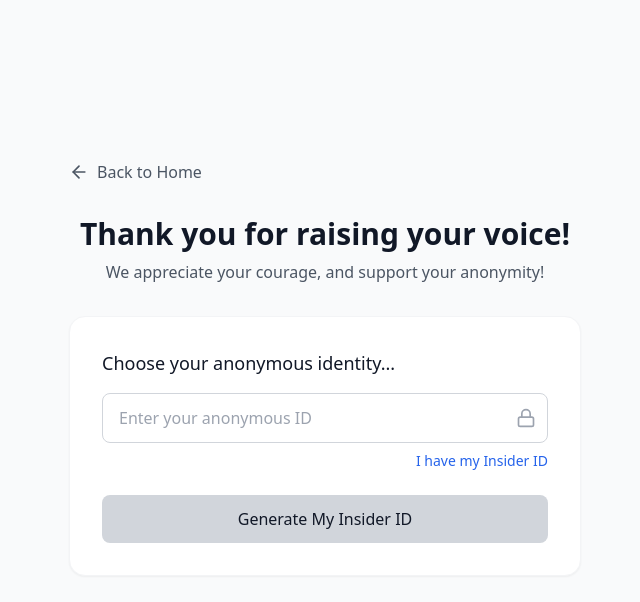
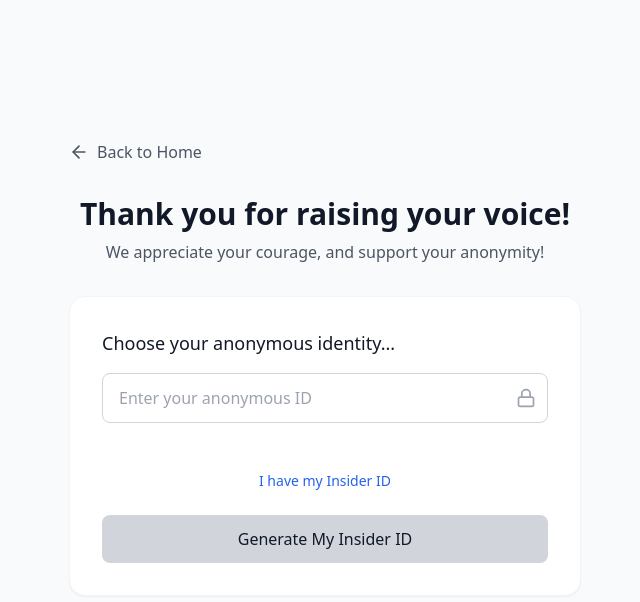
Before and after one commit to mohit-dubey66/database-whistle, a React (Vite) app: page /claim-identity in a window 1280 px wide. Shown: the top 602 px of the page, without its empty margins (315-955 px from the left). Built offline with nearby package versions, Linux system fonts and the light colour scheme; no server answers; the database is empty.

Commit message:
Fixed Linting And Code issues

```diff
--- a/src/components/FloatingMenu.tsx
+++ b/src/components/FloatingMenu.tsx
@@ -52,7 +52,7 @@ export default function FloatingMenu() {
             isOpen ? 'opacity-100 translate-y-0' : 'opacity-0 translate-y-2 pointer-events-none'
           }`}
         >
-          <div className="flex flex-col-reverse gap-3 items-end">
+          <div className="flex flex-col-reverse gap-3 items-end p-5 rounded-md border-gray-200 border border-solid">
             {menuItems.map((item) => (
               <button
                 key={item.label}
--- a/src/components/StoryCard.tsx
+++ b/src/components/StoryCard.tsx
@@ -14,6 +14,8 @@ interface StoryProps {
   reactions: {
     [key: string]: number;
   };
+  selectedReaction: string | null;
+  onReactionSelect: (storyId: string, reaction: string) => void;
 }
 
 const defaultReactions = {
--- a/src/pages/ClaimIdentityPage.tsx
+++ b/src/pages/ClaimIdentityPage.tsx
@@ -33,12 +33,7 @@ export default function ClaimIdentityPage() {
         setError('');
         setSuccess('');
 
-    if (value.length < 3) {
-      setError('Username must be at least 3 characters long');
-      return;
-    }
-
-    if (value) {
+        if (value && value.length > 3) {
             setIsChecking(true);
             try {
                 const taken = await checkUsername(value);
@@ -139,13 +134,10 @@ export default function ClaimIdentityPage() {
                                         id="anonymous-id"
                                         value={anonymousId}
                                         onChange={handleUsernameChange}
-                    className={`block w-full px-4 py-3 rounded-lg border ${
-                      error ? 'border-red-300' : success ? 'border-green-300' : 'border-gray-300'
+                                        className={`block w-full px-4 py-3 rounded-lg border ${error ? 'border-red-300' : success ? 'border-green-300' : 'border-gray-300'
                                             } focus:ring-2 focus:ring-black focus:border-transparent transition-colors`}
                                         placeholder="Enter your anonymous ID"
                                         required
-                    minLength={3}
-                    disabled={isChecking}
                                     />
                                     <div className="absolute right-3 top-1/2 -translate-y-1/2">
                                         <Lock className="h-5 w-5 text-gray-400" />
@@ -157,17 +149,22 @@ export default function ClaimIdentityPage() {
                                         <span className="text-sm">{error}</span>
                                     </div>
                                 )}
-                {success && (
-                  <div className="mt-2 flex items-center text-green-600">
+
+                                    <div className="mt-2 flex items-center text-green-600 h-[2rem]">
+                                       {
+                                        success &&
+                                        <>
                                         <CheckCircle2 className="h-4 w-4 mr-1" />
                                         <span className="text-sm">{success}</span>
+                                        </>
+                                       }
                                     </div>
-                )}
-                <div className="mt-2 flex justify-end">
+
+                                <div className="mt-2 flex justify-center">
                                     <button
                                         type="button"
                                         onClick={() => setStep('uuid-verify')}
-                    className="text-blue-600 hover:text-blue-800 text-sm font-medium"
+                                        className="text-blue-600 hover:text-blue-800 text-sm font-medium text-center"
                                     >
                                         I have my Insider ID
                                     </button>
@@ -177,13 +174,12 @@ export default function ClaimIdentityPage() {
                             <button
                                 type="submit"
                                 disabled={!!error || !anonymousId.trim() || isChecking}
-                className={`w-full py-3 px-4 rounded-lg transition-colors focus:outline-none focus:ring-2 focus:ring-offset-2 focus:ring-black ${
-                  error || !anonymousId.trim() || isChecking
+                                className={`min-w-full py-3 px-4 rounded-lg transition-colors focus:outline-none focus:ring-2 focus:ring-offset-2 focus:ring-black ${error || !anonymousId.trim() || isChecking
                                         ? 'bg-gray-300 cursor-not-allowed'
                                         : 'bg-black text-white hover:bg-gray-800'
                                     }`}
                             >
-                {isChecking ? 'Checking...' : 'Generate My Insider ID'}
+                                {isChecking ? `Checking...` : 'Generate My Insider ID'}
                             </button>
                         </form>
                     )}
--- a/src/pages/CreateStoryPage.tsx
+++ b/src/pages/CreateStoryPage.tsx
@@ -1,12 +1,13 @@
 import React, { useState } from 'react';
-import { useNavigate, useLocation } from 'react-router-dom';
+import { useNavigate } from 'react-router-dom';
 import { ArrowLeft } from 'lucide-react';
 import RichTextEditor from '../components/RichTextEditor';
 import { useStoryStore } from '../store/useStoryStore';
 
-interface LocationState {
-  anonymousId: string;
-}
+// Defines expected location state structure
+// interface LocationState {
+//   anonymousId: string;
+// }
 
 interface FormData {
   category: string;
@@ -16,15 +17,25 @@ interface FormData {
   description: string;
 }
 
+// Category to topics mapping
+// const CATEGORY_TOPICS: { [key: string]: string[] } = {
+//   Company: ['Toxic Work Culture', 'Burnout and Overwork', 'Compensation', 'Unethical Business Practices', 'Office Politics'],
+//   College: ['Exams', 'Faculty', 'Mental Health', 'Placements', 'Curriculum'],
+//   Government: ['Corruption', 'Healthcare Failure', 'Government Favouring Rich', 'Public Infrastructure Neglect', 'Police and Judicial Misconduct'],
+//   School: ['Bullying', 'Curriculum', 'Teacher-student Relations', 'Mental Health', 'Safety Issues'],
+//   Other: ['Other'],
+// };
+
+
+
+const COUNTRIES = ['India', 'United States', 'United Kingdom', 'Canada', 'Australia', 'Other'];
 const CATEGORIES = ['Company', 'College', 'School', 'Government', 'Other'];
 const TOPICS = ['WorkPressure', 'Bullying', 'Harassment', 'Discrimination', 'Corruption', 'Other'];
-const COUNTRIES = ['India', 'United States', 'United Kingdom', 'Canada', 'Australia', 'Other'];
 
 export default function CreateStoryPage() {
-  const navigate = useNavigate();
-  const location = useLocation();
-  const { anonymousId } = (location.state as LocationState) || {};
-  const addStory = useStoryStore((state) => state.addStory);
+  const navigate = useNavigate(); // For navigation
+  let anonymousId = JSON.parse(localStorage.getItem('user') || '{}');
+  const addStory = useStoryStore((state) => state.addStory); // Zustand store action
 
   const [formData, setFormData] = useState<FormData>({
     category: '',
@@ -81,7 +92,7 @@ export default function CreateStoryPage() {
               </label>
               <input
                 type="text"
-                value={anonymousId}
+                value={anonymousId.username}
                 disabled
                 className="block w-full px-4 py-3 rounded-lg bg-gray-50 border border-gray-300 text-gray-500"
               />
--- a/src/store/useStoryStore.ts
+++ b/src/store/useStoryStore.ts
@@ -24,6 +24,7 @@ export interface Story {
   reactions: {
     [key: string]: number;
   };
+  tags: { label: string }[];
   createdAt: number;
 }
 
```
Lines whose indentation alone changed are shown as unchanged.
